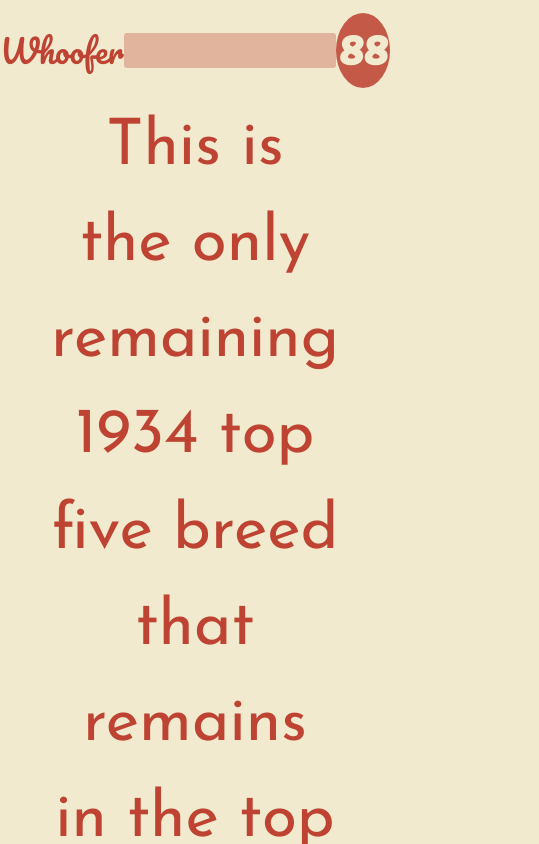
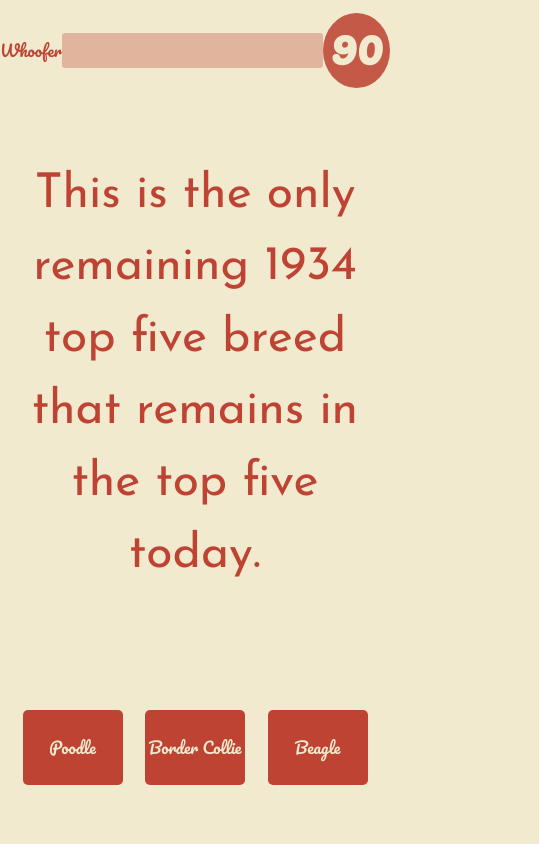
Before and after one commit to JCPenne/whoofer, a Next.js app: page /quiz in a window 390 px wide. Both pictures are taken after a click on the button 194 px from the left and 707 px from the top of the page. Shown: the top 844 px of the page, 539 px wide, since content can reach past the window. Built offline with nearby package versions, Linux system fonts and the light colour scheme.

Commit message:
add mobile views for game landing page and quiz main page

```diff
--- a/components/Button/Button.module.css
+++ b/components/Button/Button.module.css
@@ -5,14 +5,25 @@
   border: none;
   color: #be4332;
   cursor: pointer;
+
+  @media (max-width: 500px) {
+    font-size: 3rem;
+  }
 }
+
 .start_game::after {
   content: 'Start';
-  transition: font-size 1s ease-in-out;
 }
-.start_game:hover::after {
-  font-size: 6rem;
-  content: 'Woof!';
+
+@media (min-width: 501px) {
+  .start_game::after {
+    content: 'Start';
+    transition: font-size 1s ease-in-out;
+  }
+  .start_game:hover::after {
+    font-size: 6rem;
+    content: 'Woof!';
+  }
 }
 .answer {
   cursor: pointer;
@@ -24,6 +35,12 @@
   width: 300px;
   height: 200px;
   transition: 0.5s ease-in-out 0s;
+
+  @media (max-width: 500px) {
+    width: 100px;
+    height: 75px;
+    font-size: 1rem;
+  }
 }
 .answer:hover {
   background-color: #f1eacf;
@@ -36,6 +53,10 @@
   color: #be4332;
   font: inherit;
   cursor: pointer;
+
+  @media (max-width: 500px) {
+    font-size: 1rem;
+  }
 }
 .modal {
   cursor: pointer;
--- a/components/GameLandingPage/GameLandingPage.module.css
+++ b/components/GameLandingPage/GameLandingPage.module.css
@@ -9,6 +9,10 @@
 
 .game_type {
   font-size: 10rem;
+
+  @media (max-width: 500px) {
+    font-size: 5rem;
+  }
 }
 .blurb_wrapper {
   font-size: 2rem;
@@ -20,4 +24,9 @@
   margin-left: auto;
   margin-right: auto;
   overflow: auto;
+
+  @media (max-width: 500px) {
+    font-size: 1rem;
+    width: 100%;
+  }
 }
--- a/components/Header/Header.module.css
+++ b/components/Header/Header.module.css
@@ -8,4 +8,8 @@
   align-items: center;
   justify-content: space-evenly;
   font-size: 2rem;
+
+  @media (max-width: 500px) {
+    justify-content: space-evenly;
+  }
 }
--- a/components/QuizQuestions/QuizQuestions.js
+++ b/components/QuizQuestions/QuizQuestions.js
@@ -1,6 +1,6 @@
 import React from 'react';
 
-import styles from './QuizQuestion.module.css';
+import styles from './QuizQuestions.module.css';
 
 import { Public_Sans } from 'next/font/google';
 const publicSans = Public_Sans({ subsets: ['latin'] });
--- a/components/QuizQuestions/QuizQuestion.module.css
+++ b/components/QuizQuestions/QuizQuestions.module.css
@@ -19,4 +19,9 @@
   padding-right: 200px;
   text-align: center;
   line-height: 1.5;
+
+  @media (max-width: 500px) {
+    padding: 0;
+    font-size: 3rem;
+  }
 }
--- a/components/Timer/Timer.js
+++ b/components/Timer/Timer.js
@@ -9,25 +9,29 @@ export default function Timer({ timerStatus, handleTimeExpired }) {
 
   React.useEffect(() => {
     if (timerStatus === 'active') {
-      const interval = setInterval(() => {
-        if (time > 0) {
-          setTime(prev => prev - 1);
-        }
-      }, 1000);
+      // const interval = setInterval(() => {
+      //   if (time > 0) {
+      //     setTime(prev => prev - 1);
+      //   }
+      // }, 1000);
 
       if (time === 0) {
         setTime(timeAllowance);
         handleTimeExpired();
       }
 
-      return () => {
-        clearInterval(interval);
-      };
+      // return () => {
+      //   clearInterval(interval);
+      // };
     }
-  },[time,setTime,handleTimeExpired,timerStatus]);
+  }, [time, setTime, handleTimeExpired, timerStatus]);
 
   return (
-    <div className={`${styles.timer} ${timerStatus === 'active' && styles.active}`}>
+    <div
+      className={`${styles.timer} ${
+        timerStatus === 'active' && styles.active
+      }`}
+    >
       <strong>{time}</strong>
     </div>
   );
```
